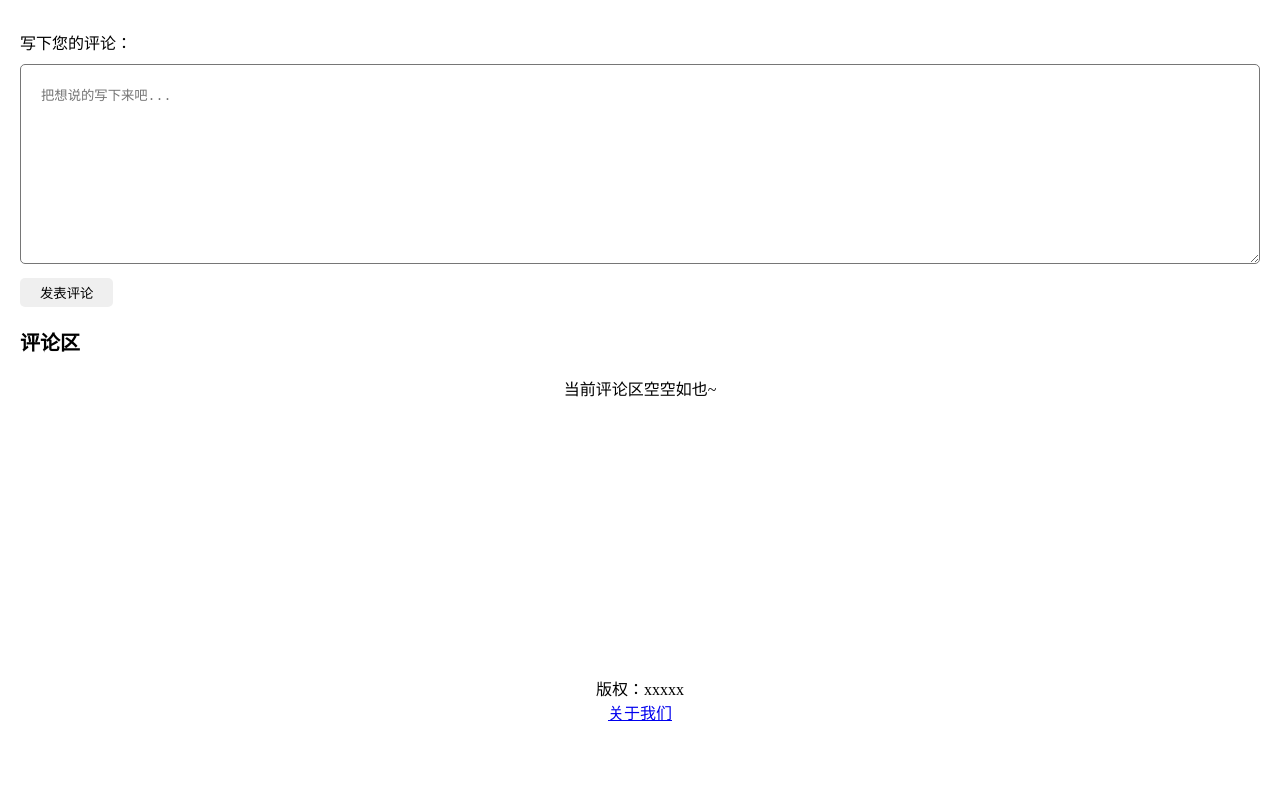
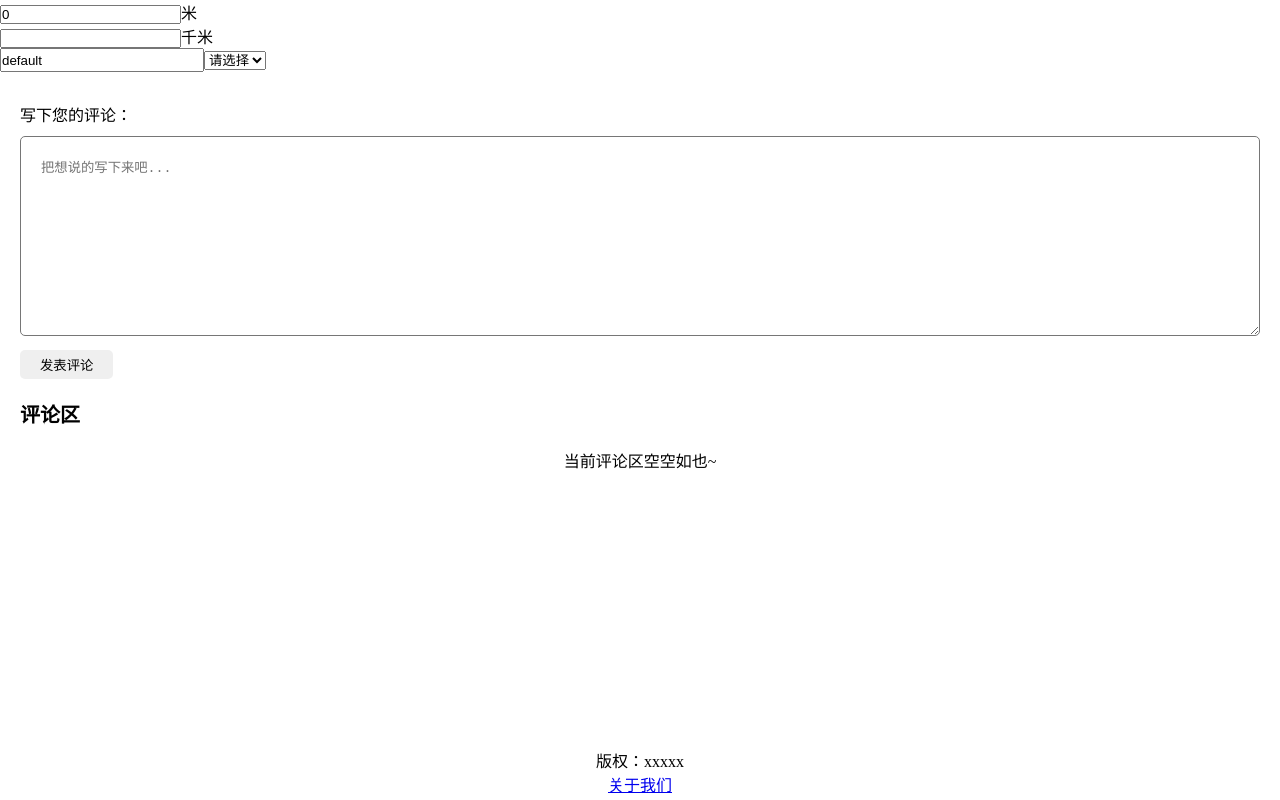
Before and after one commit to aaaaaa-11/react, a React (Create React App) app: page / in a window 1280 px wide. Built offline with nearby package versions, Linux system fonts and the light colour scheme.

Commit message:
组件状态提升

```diff
--- a/src/components/HelloWorld.js
+++ b/src/components/HelloWorld.js
@@ -2,6 +2,9 @@ import React, { Component } from 'react';
 import '../css/comment.css';
 import Comment from './common/Comment';
 import { formatDetailDate } from '../js/formatDate'
+import Input from './common/Input'
+import Select from './common/select'
+import Calc from './common/Calc'
 // import NoCmt from './common/Nocomment';
 
 // function formatName (user) {
@@ -41,6 +44,14 @@ export default class HelloWorld extends Component {
     this.state = {
       cmtLists: [],
       cmtText: "把想说的写下来吧...",
+      selectItem: 'default',
+      list: [
+        { id: 0, value: "default", cnValue: "请选择" },
+        { id: 1, value: "zhangsan", cnValue: "张三" },
+        { id: 2, value: "lisi", cnValue: "李四" },
+        { id: 3, value: "wangwu", cnValue: "王五" },
+        { id: 4, value: "zhaoliu", cnValue: "赵六" }
+      ]
     }
     this.comment = this.comment.bind(this)
     this.writeCmt = this.writeCmt.bind(this)
@@ -55,6 +66,9 @@ export default class HelloWorld extends Component {
     // }
     return (
       <div>
+        <Calc />
+        <Input selectItem={this.state.selectItem} getInput={this.getInput.bind(this)} />
+        <Select list={this.state.list} getSelect={this.getSelect.bind(this)} />
         <div className="cmt-wrapper">
           <p className="cmt-tip">写下您的评论：</p>
           <textarea className="cmt-content" onMouseLeave={this.mouseLeave.bind(this, this.state.cmtText)} onMouseEnter={this.mouseEnter} onChange={this.writeCmt} placeholder={this.state.cmtText} />
@@ -72,6 +86,18 @@ export default class HelloWorld extends Component {
         </div>
       </div>
     )
+  }
+
+  getInput (val) {
+    this.setState({
+      selectItem: val
+    })
+  }
+
+  getSelect (val) {
+    this.setState({
+      selectItem: val
+    })
   }
 
   /* 实验性语法 */
--- /dev/null
+++ b/src/components/common/Calc.js
@@ -0,0 +1,83 @@
+import React, { Component } from 'react';
+
+class Input1 extends Component {
+  constructor (props) {
+    super(props)
+    this.state = {
+      inputVal: ''
+    }
+    this.changeInput = this.changeInput.bind(this)
+  }
+
+  render () {
+    return (
+      <div>
+        <input
+          type="number"
+          value={ this.props.inputVal }
+          onChange={ this.changeInput }
+        />米
+      </div>
+    )
+  }
+
+  changeInput (e) {
+    this.setState({
+      inputVal: e.target.value
+    })
+    this.props.getInput(e.target.value)
+  }
+}
+class Input2 extends Component {
+  constructor (props) {
+    super(props)
+    this.state = {
+      inputVal: ''
+    }
+    this.changeInput = this.changeInput.bind(this)
+  }
+
+  render () {
+    return (
+      <div>
+        <input
+          type="number"
+          value={ this.props.inputVal ? this.props.inputVal / 1000 : ''}
+          onChange={ this.changeInput }
+        />千米
+      </div>
+    )
+  }
+
+  changeInput (e) {
+    this.setState({
+      inputVal: e.target.value
+    })
+    this.props.getInput(e.target.value * 1000)
+  }
+}
+
+export default class Calc extends Component {
+  constructor (props) {
+    super(props)
+    this.state = {
+      inputVal: 0
+    }
+    this.getInput = this.getInput.bind(this)
+  }
+
+  render () {
+    return (
+      <div>
+        <Input1 inputVal={this.state.inputVal} getInput={this.getInput} />
+        <Input2 inputVal={this.state.inputVal} getInput={this.getInput} />
+      </div>
+    )
+  }
+
+  getInput (val) {
+    this.setState({
+      inputVal: val
+    })
+  }
+}
--- a/src/components/common/CommentItem.js
+++ b/src/components/common/CommentItem.js
@@ -11,12 +11,12 @@ export default class CmtItem extends Component {
     return (
       <div className="cmts-item">
         <div className="cmts-item-l">
-          <img className="cmts-item_avat" src={ this.props.user.avatar || require("../../img/logo192.png")} alt="avatar" />
+          <img className="cmts-item_avat" src={ this.props.avatar || require("../../img/logo192.png")} alt="avatar" />
           <p className="cmts-item_name">{ this.props.user }</p>
         </div>
         <div className="cmts-item-r">
-          <p className="cmts-item_time">{item.cmtTime}</p>
-          <p className="cmts-item_p">{ item.comment }</p>
+          <p className="cmts-item_time">{this.props.cmtTime}</p>
+          <p className="cmts-item_p">{ this.props.comment }</p>
         </div>
       </div>
     )
--- /dev/null
+++ b/src/components/common/Input.js
@@ -0,0 +1,33 @@
+import React, { Component } from 'react'
+import '../../css/input.css'
+
+export default class Input extends Component {
+  constructor (props) {
+    super(props)
+    this.state = {
+      inputValue: ''
+    }
+
+    this.changeInput = this.changeInput.bind(this)
+  }
+
+  render() {
+    return (
+      <label className="ipt-label">
+        <input
+          className="ipt-base"
+          value={this.props.selectItem}
+          onChange={ this.changeInput }
+        />
+      </label>
+    )
+  }
+
+  changeInput (e) {
+    this.setState({
+      inputValue: e.target.value
+    })
+    this.props.getInput(e.target.value)
+  }
+
+}
--- a/src/components/common/select.js
+++ b/src/components/common/select.js
@@ -18,17 +18,24 @@ export default class Select extends Component {
           onChange={ this.changeSelect }
           // name={this.state.selectOption }
         >
-          { this.props.list.map((item, i) => <option value={item.value}>{item.cnValue}</option>) }
+          { this.props.list.map((item, i) => <option
+                value={item.value}
+                key={i}
+              >{item.cnValue}</option>)
+          }
         </select>
       )
     }
 
     changeSelect (e) {
       let target = e.target
-      this.setState({
+      let t = this
+      t.setState({
         selectOption: target.value
       // }, function () {
       //   console.log(target.name);
+      }, function () {
+        t.props.getSelect(target.value)
       })
     }
 }
--- a/src/css/comment.css
+++ b/src/css/comment.css
@@ -45,6 +45,7 @@
 .cmts-item {
   padding-top: 20px;
   display: flex;
+  margin: 10px 0;
 }
 
 .cmts-item-l {
@@ -61,14 +62,16 @@
 .cmts-item_time {
   font-size: 12px;
   text-align: right;
+  margin-bottom: 5px;
 }
 
 .cmts-item-r {
   padding: 10px 20px 15px;
   border-radius: 5px;
   border: 1px solid #ddd;
-  flex: 1;
+  flex: 1 1;
   box-sizing: border-box;
+  width: calc(100% - 100px);
 }
 .cmts-item_p {
   text-indent: 20px;
@@ -77,6 +80,7 @@
   width: 80%;
   font-size: 14px;
   text-align: justify;
+  word-wrap: break-word;
 }
 
 .noCmt {
--- /dev/null
+++ b/src/css/input.css
@@ -0,0 +1,8 @@
+.ipt-label {
+	width: 100%;
+	height: 100%;
+}
+.ipt-base {
+	width: 200px;
+	height: 20px;
+}
```
Also changed, not shown: 1 other file (tests, documents, lock files or other folders).
